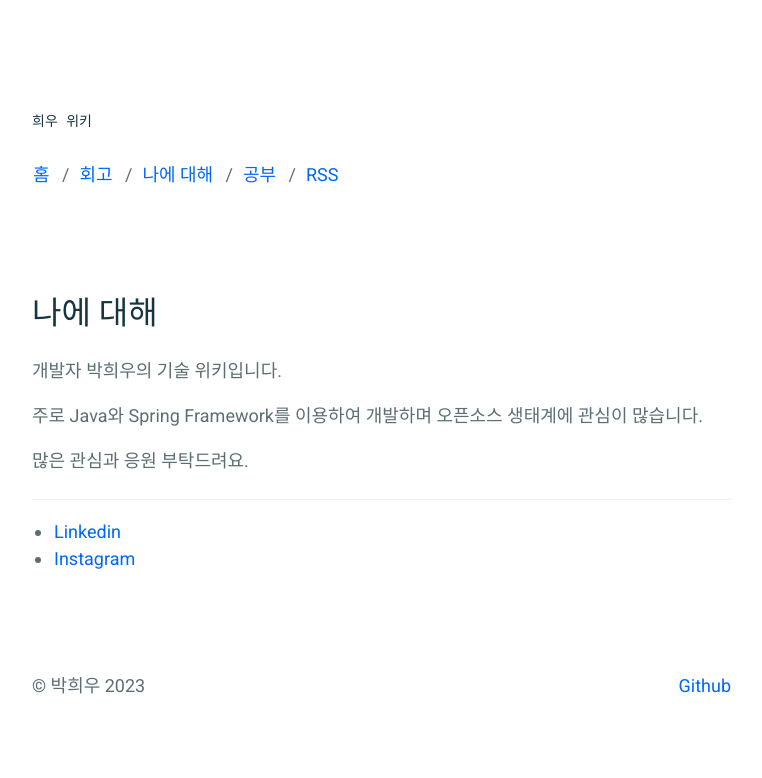
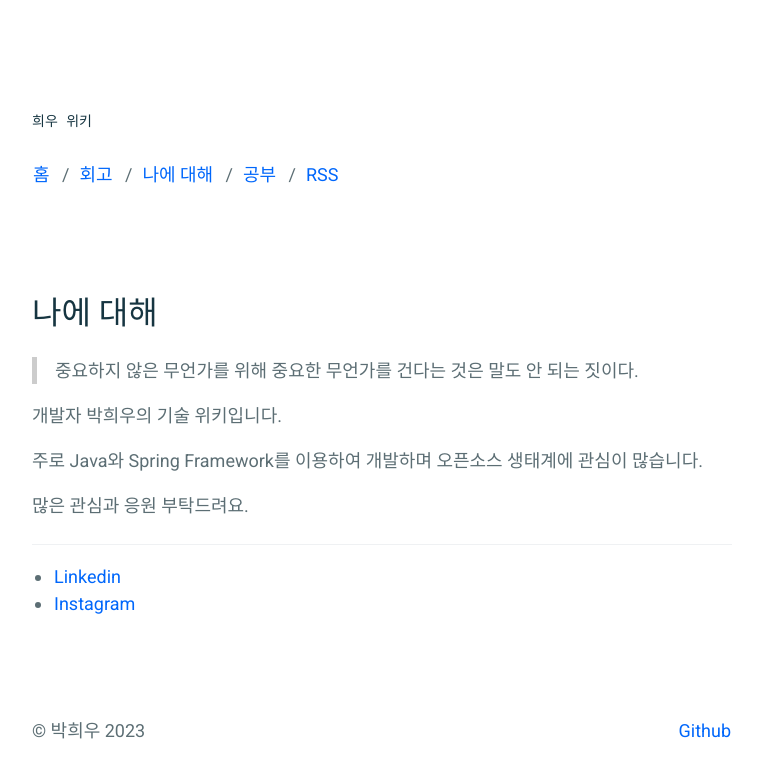
Before and after one commit to parkhuiwo0/parkhuiwo0.github.io, a Jekyll site: the page built from _pages/about.md, in a window 1280 px wide. Shown: the top 778 px of the page, without its empty margins (258-1020 px from the left). Built offline with Jekyll 4.4.1, drawn with Linux system fonts in a browser that asks for light colours.

Commit message:
Update about.md

```diff
--- a/_pages/about.md
+++ b/_pages/about.md
@@ -3,6 +3,9 @@ layout: content
 title: 나에 대해
 permalink: /about/
 ---
+
+> 중요하지 않은 무언가를 위해 중요한 무언가를 건다는 것은 말도 안 되는 짓이다.
+
 개발자 박희우의 기술 위키입니다.
 
 주로 Java와 Spring Framework를 이용하여 개발하며 오픈소스 생태계에 관심이 많습니다.
```
